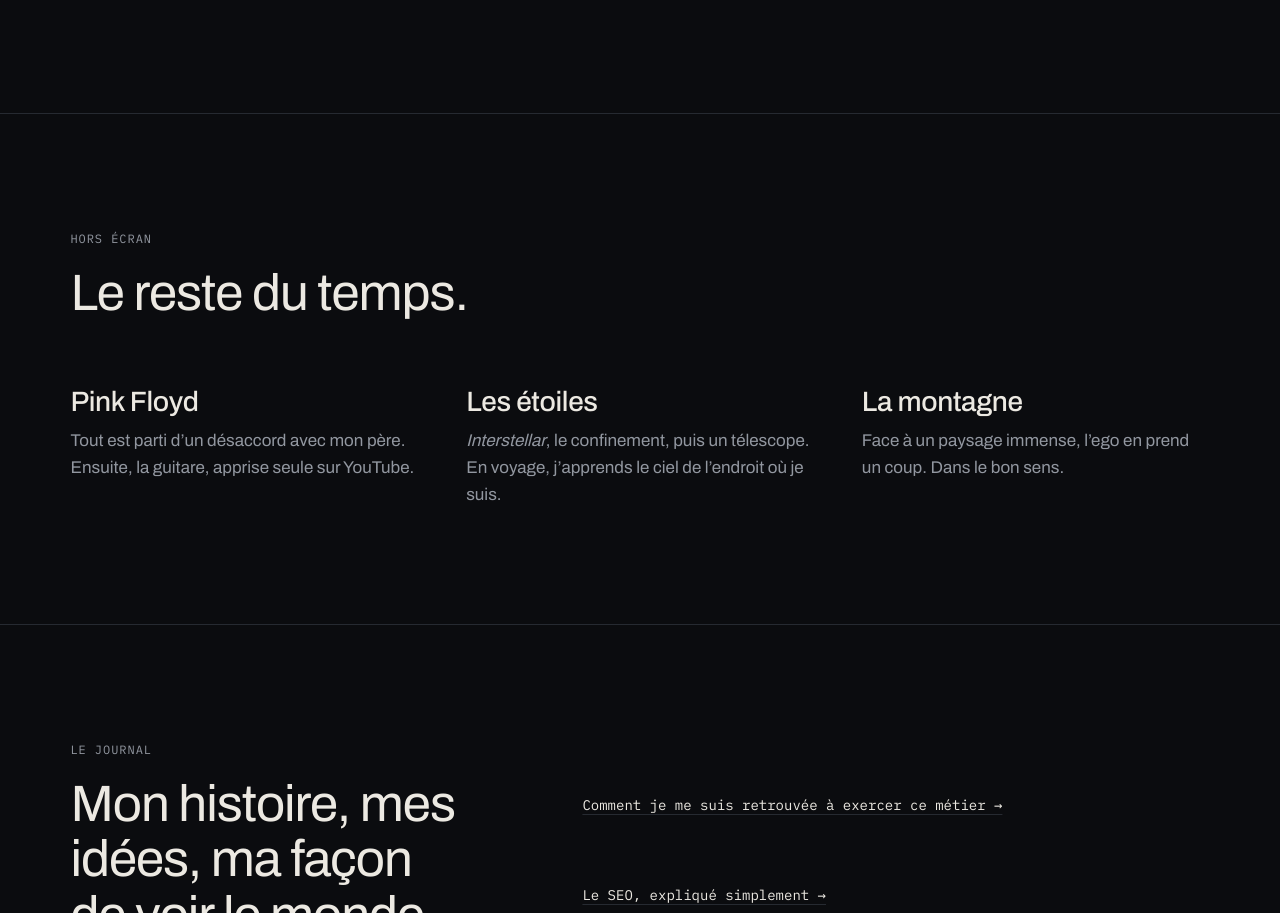
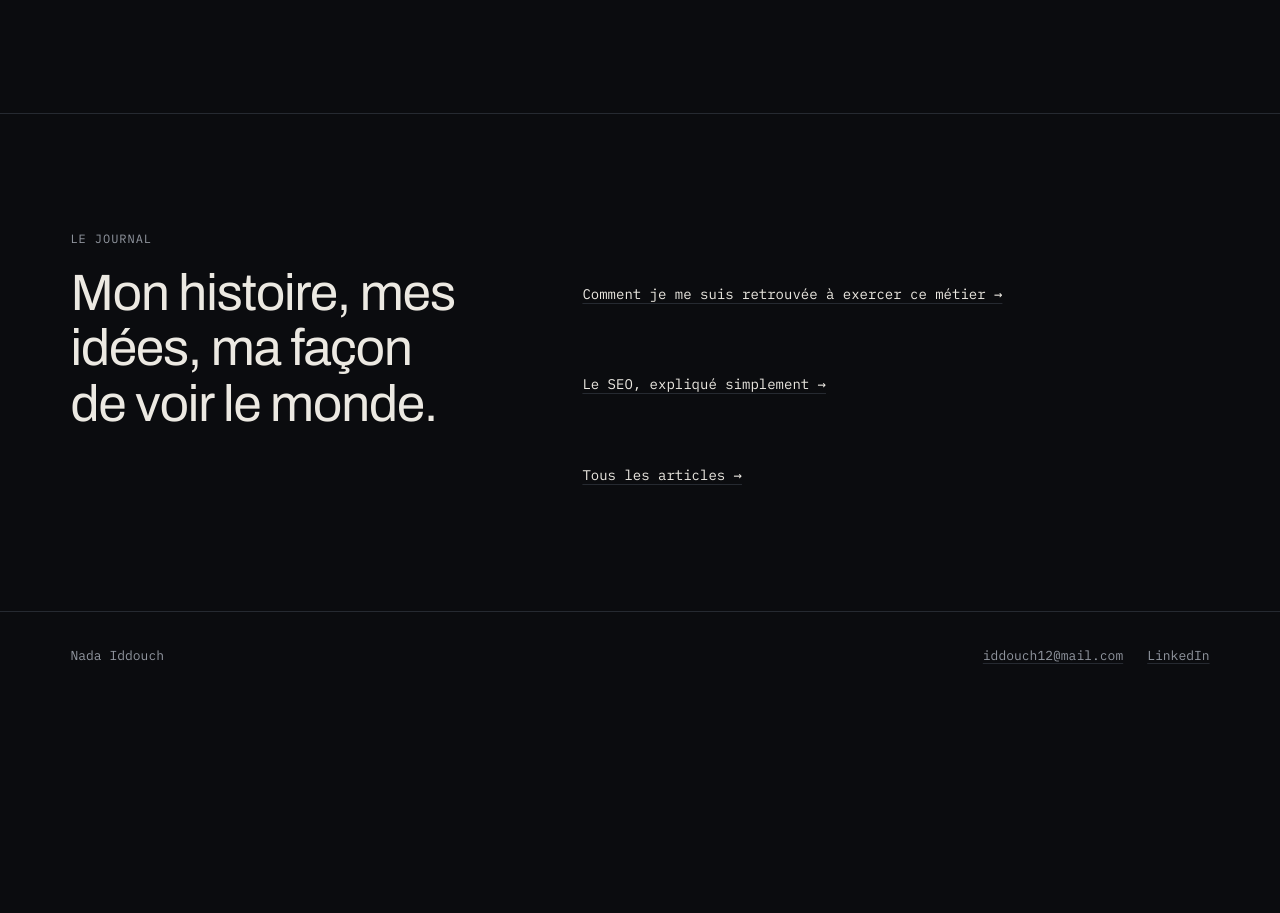
Before and after one commit to IddouchNada/nada-iddouch-site, a plain HTML site: page fr/index.html in a window 1280 px wide. Shown: the part 2195-3108 px from the top of the page. After the commit the page ends 2904 px from the top, so only its background shows below. Drawn offline with Linux system fonts and the light colour scheme.

Commit message:
Supprime la section « Hors écran » de l'accueil (FR + EN) (#3)
* Add journal article on FePSeM Day Lille 2026 (FR + EN)

Co-Authored-By: Claude Opus 5.5 <noreply@anthropic.com>
Claude-Session: https://claude.ai/code/session_01XpdBH9sP1YrPvfrCxsMnLn

* Add FePSeM Day programme and notes scaffold to the article

Co-Authored-By: Claude Opus 5.5 <noreply@anthropic.com>
Claude-Session: https://claude.ai/code/session_01XpdBH9sP1YrPvfrCxsMnLn

* Add FePSeM Day morning takeaways: crawl, AI bots, CDN/Cloudflare/WAF

Co-Authored-By: Claude Opus 5.5 <noreply@anthropic.com>
Claude-Session: https://claude.ai/code/session_01XpdBH9sP1YrPvfrCxsMnLn

* Remove the off-screen section from the home pages

Co-Authored-By: Claude Opus 5.5 <noreply@anthropic.com>
Claude-Session: https://claude.ai/code/session_01XpdBH9sP1YrPvfrCxsMnLn

---------

Co-authored-by: Claude <noreply@anthropic.com>

```diff
--- a/fr/index.html
+++ b/fr/index.html
@@ -180,27 +180,6 @@
             </div>
         </section>
 
-        <section class="sec" aria-labelledby="hors-ecran">
-            <div class="wrap">
-                <span class="tag">Hors écran</span>
-                <h2 id="hors-ecran">Le reste du temps.</h2>
-                <div class="off">
-                    <div>
-                        <h3>Pink Floyd</h3>
-                        <p>Tout est parti d’un désaccord avec mon père. Ensuite, la guitare, apprise seule sur YouTube.</p>
-                    </div>
-                    <div>
-                        <h3>Les étoiles</h3>
-                        <p><em>Interstellar</em>, le confinement, puis un télescope. En voyage, j’apprends le ciel de l’endroit où je suis.</p>
-                    </div>
-                    <div>
-                        <h3>La montagne</h3>
-                        <p>Face à un paysage immense, l’ego en prend un coup. Dans le bon sens.</p>
-                    </div>
-                </div>
-            </div>
-        </section>
-
         <section class="sec" aria-labelledby="journal">
             <div class="wrap split">
                 <div>
```
Also changed, not shown: index.html (+0 -21 lines).
